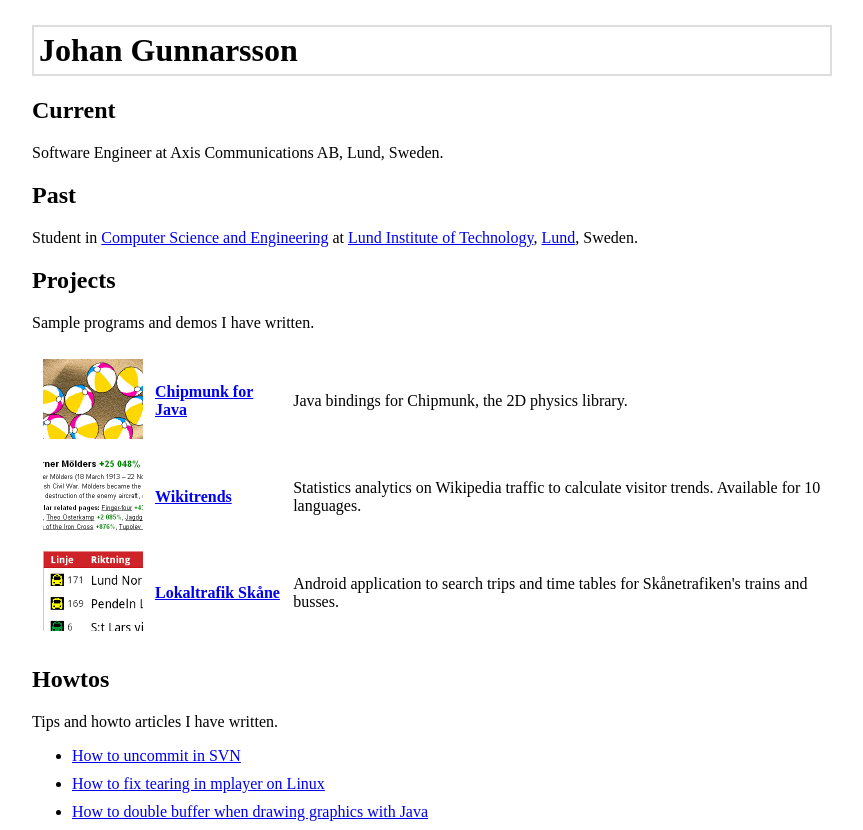
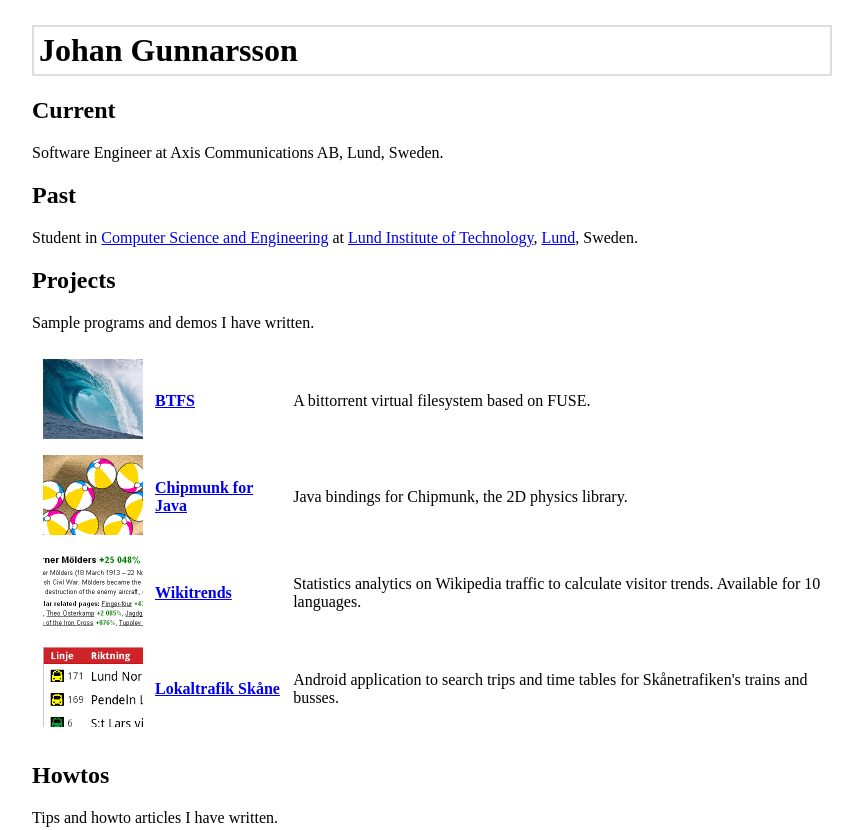
Before and after one commit to johang/johang.github.io, a plain HTML site: page index.html in a window 1280 px wide. Shown: the top 830 px of the page, without its empty margins (208-1071 px from the left). Drawn offline with Linux system fonts and the light colour scheme.

Commit message:
Add BTFS

```diff
--- a/index.html
+++ b/index.html
@@ -42,6 +42,11 @@
 		</p>
 		<table cellspacing="10">
 			<tr>
+				<td><a href="https://github.com/johang/btfs"><img src="btfs-icon.png" alt="BTFS icon" /></a></td>
+				<td><a href="https://github.com/johang/btfs"><strong>BTFS</strong></a></td>
+				<td>A bittorrent virtual filesystem based on FUSE.</td>
+			</tr>
+			<tr>
 				<td><a href="/projects/chipmunk-for-java.html"><img src="beachballs-icon.png" alt="Chipmunk java bindings icon" /></a></td>
 				<td><a href="/projects/chipmunk-for-java.html"><strong>Chipmunk for Java</strong></a></td>
 				<td>Java bindings for Chipmunk, the 2D physics library.</td>
```
Also changed, not shown: btfs-icon.png (added).
